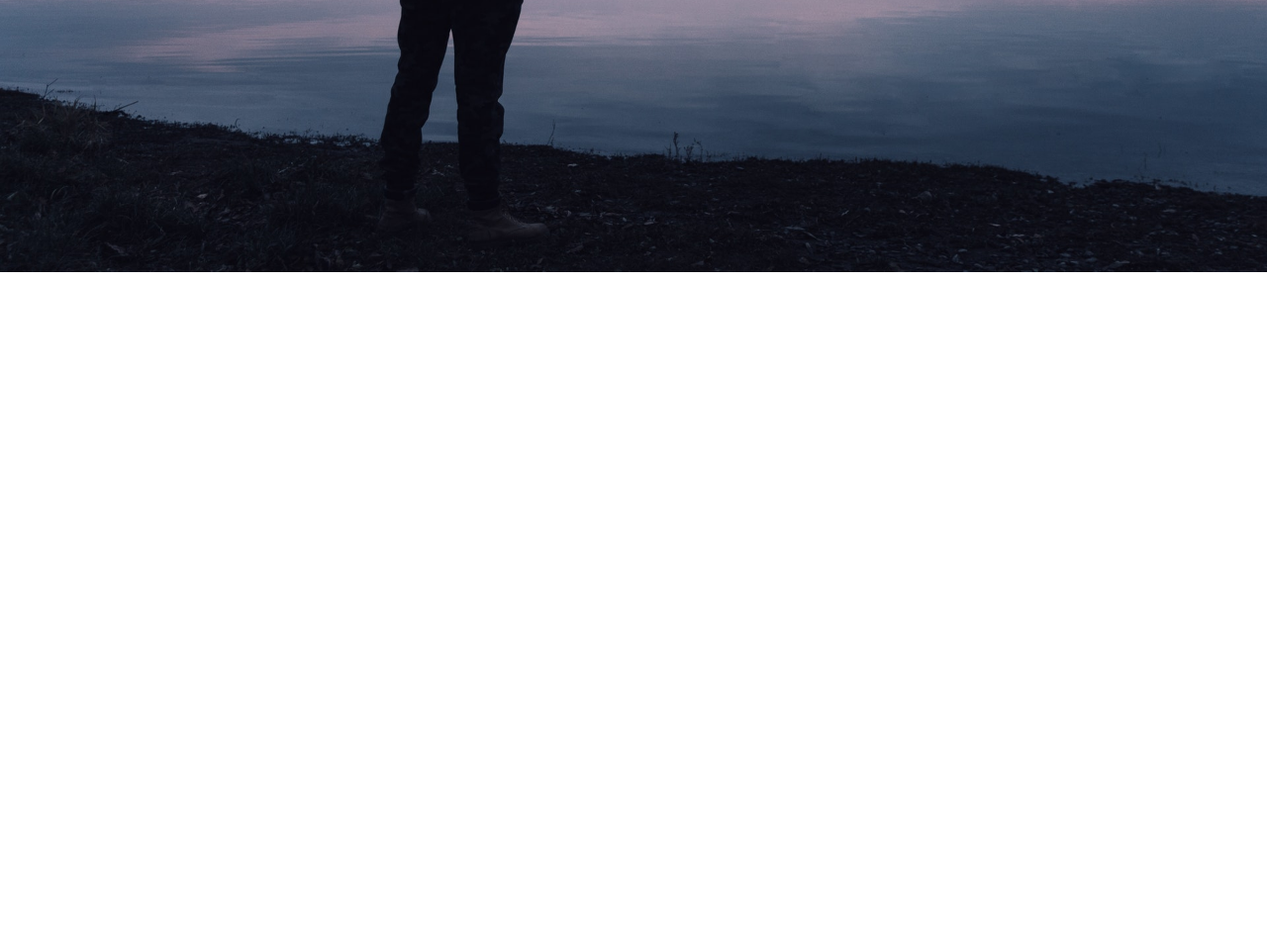
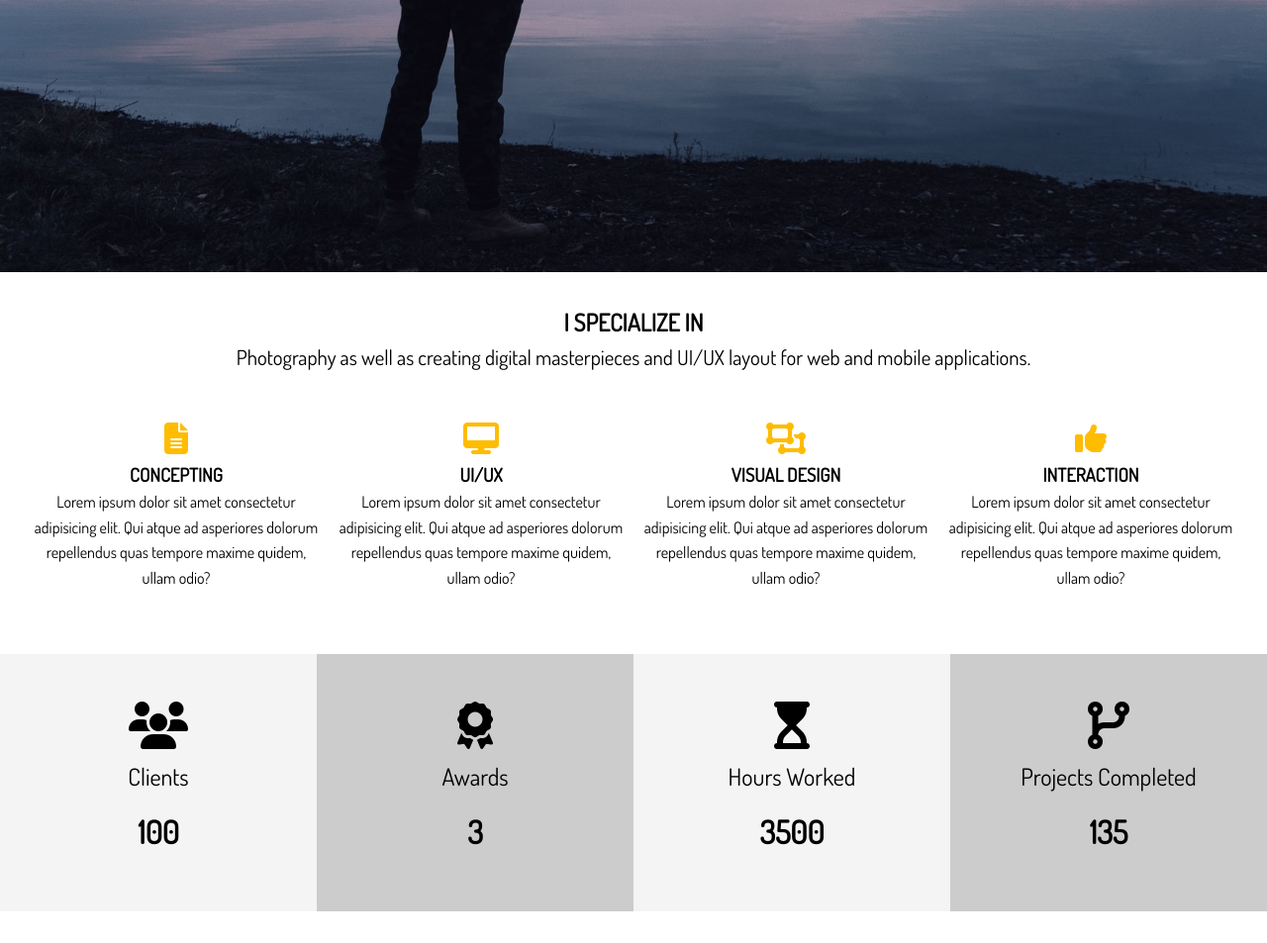
Before and after one commit to davidbowes818/jd_portfolio, a website: page dist/index.html in a window 1280 px wide. Shown: the part 525-1478 px from the top of the page at 99% size. Before the commit the page ends 800 px from the top, so only its background shows below. Drawn offline with Linux system fonts and the light colour scheme.

Commit message:
Homepage section A and B

```diff
--- a/scss/main.scss
+++ b/scss/main.scss
@@ -93,3 +93,47 @@ img {
   &-inner {
   }
 }
+
+// HOME SECTIONS
+
+#home {
+  // SECTION A
+  &-a {
+    .specials {
+      margin-top: 3rem;
+      display: grid;
+      grid-gap: 1rem;
+      grid-template-columns: repeat(4, 1fr);
+      .fas {
+        color: $main-color;
+        padding-bottom: 0.4rem;
+      }
+    }
+  }
+  // SECTION B
+  &-b {
+    .stats {
+      display: grid;
+      grid-template-columns: repeat(4, 1fr);
+      li {
+        line-height: 2;
+        &.stats-title {
+          font-size: 1.5rem;
+        }
+        &.stats-number {
+          font-size: 2rem;
+          font-weight: bold;
+        }
+      }
+      div {
+        padding: 3rem 0;
+        &:nth-child(odd) {
+          background: $light-color;
+        }
+        &:nth-child(even) {
+          background: $medium-color;
+        }
+      }
+    }
+  }
+}
```
Also changed, not shown: dist/css/main.css, dist/index.html.
